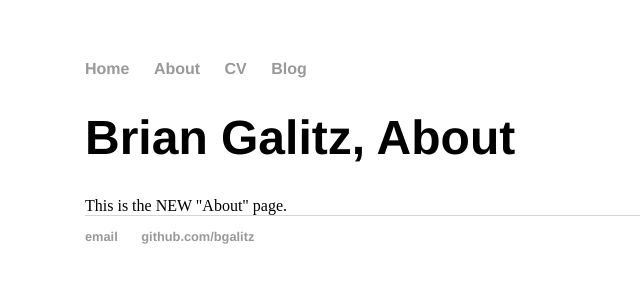
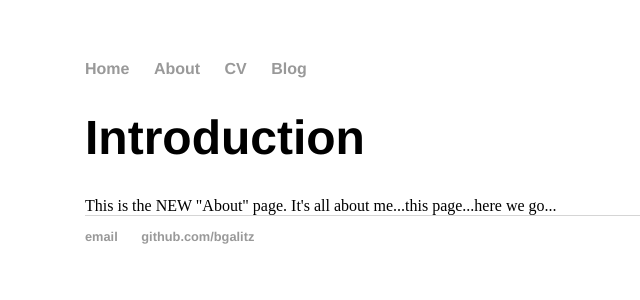
Before and after one commit to bgalitz/bgalitz.github.io, a Jekyll site: the page built from about/index.html, in a window 1280 px wide. Shown: the top 300 px of the page, without its empty margins (107-747 px from the left). Built offline with Jekyll 4.4.1, drawn with Linux system fonts in a browser that asks for light colours.

Commit message:
Update index.html
slight text changes

```diff
--- a/about/index.html
+++ b/about/index.html
@@ -1,6 +1,6 @@
 ---
 layout: about
-title: Brian Galitz, About
+title: Introduction
 ---
 
-This is the NEW "About" page.
+This is the NEW "About" page. It's all about me...this page...here we go...
```
